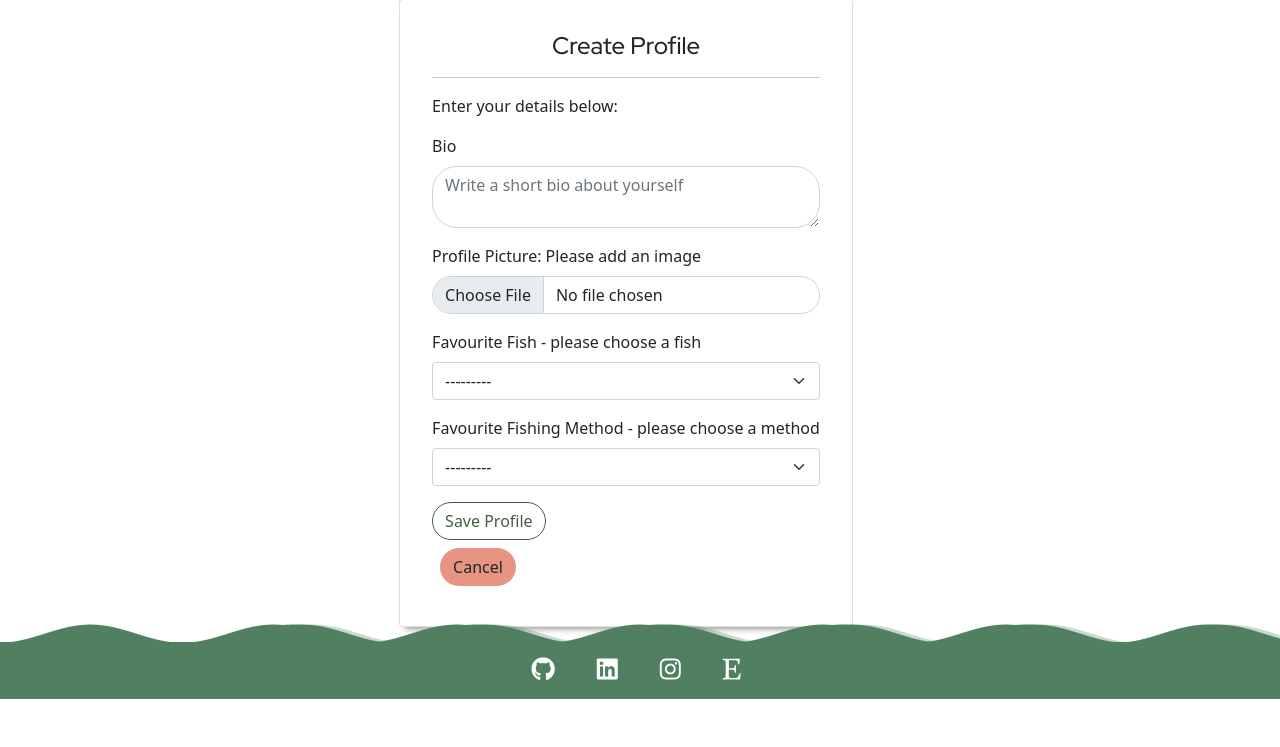
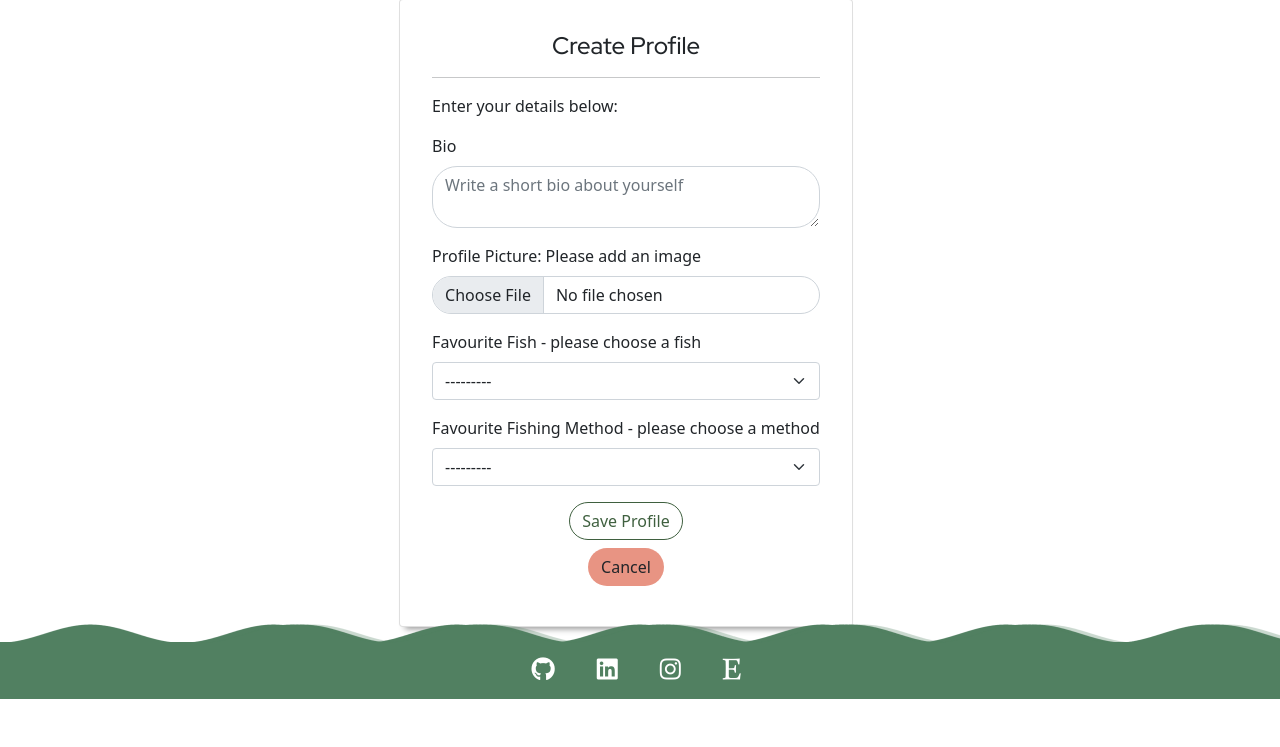
Before and after one commit to MartinCowey/fishing_project, a Django app: page /profiles/create/ in a window 1280 px wide. Shown: the part 101-848 px from the top of the page. Run offline with Django 4.2, Linux system fonts and the light colour scheme; the visitor is signed in with stand-in values (Sample User, id 1); data comes from the database, SQL or seed files in the repository; some libraries are stand-ins or nearby versions; some web fonts are replaced.

Commit message:
Update button for saving profile

```diff
--- a/profiles/templates/profiles/profile_form.html
+++ b/profiles/templates/profiles/profile_form.html
@@ -43,9 +43,13 @@
                             {% endfor %}
                         </select>
                     </div>
+                    <div class="text-center">
                     <button class="btn btn-outline-success" type="submit" aria-label="Save Profile">Save Profile</button>
+                </div>
                 </form>
-                <a href="{% url 'home' %}" class="btn btn-danger-round m-2" aria-label="Cancel and Return to Home">Cancel</a>
+                <div class="text-center">
+                <a href="{% url 'profile_create' %}" class="btn btn-danger-round m-2" aria-label="Cancel and Return to Profile">Cancel</a>
+            </div>
             </div>
         </div>
     </div>
```
